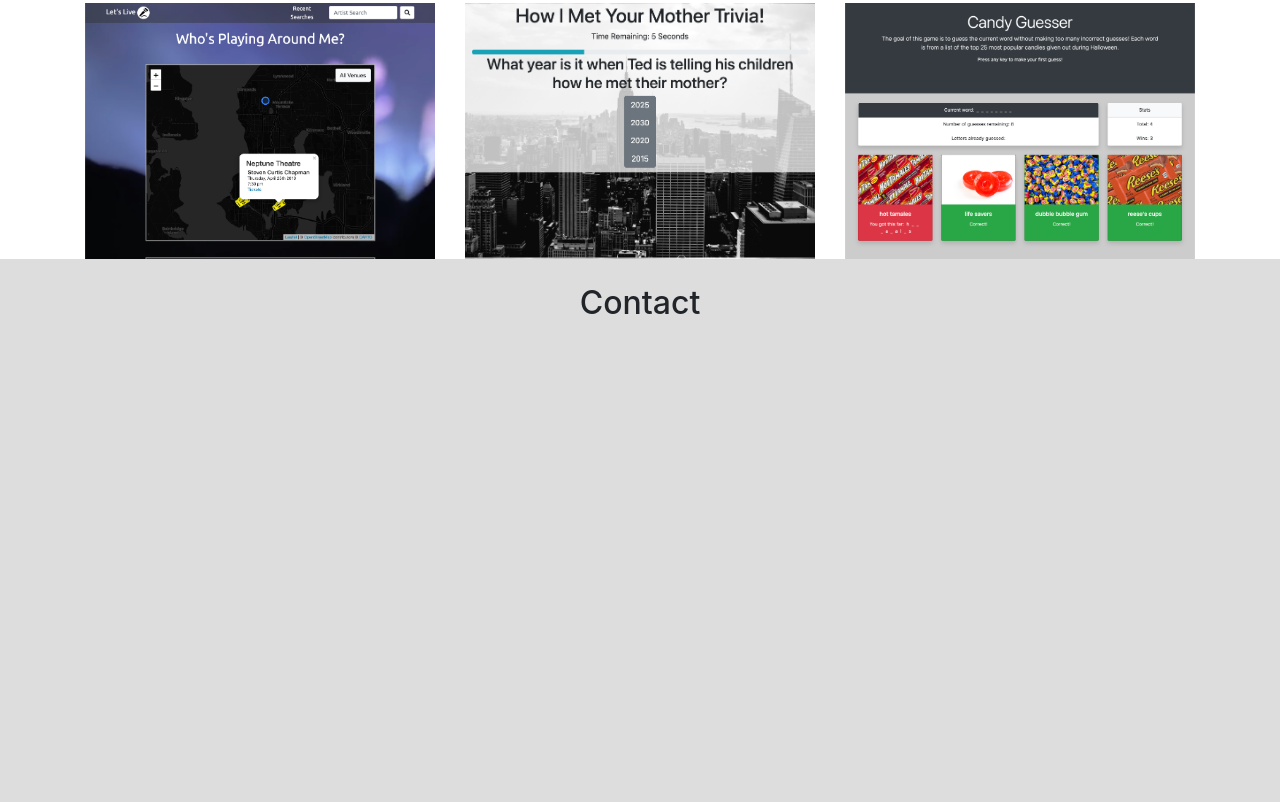
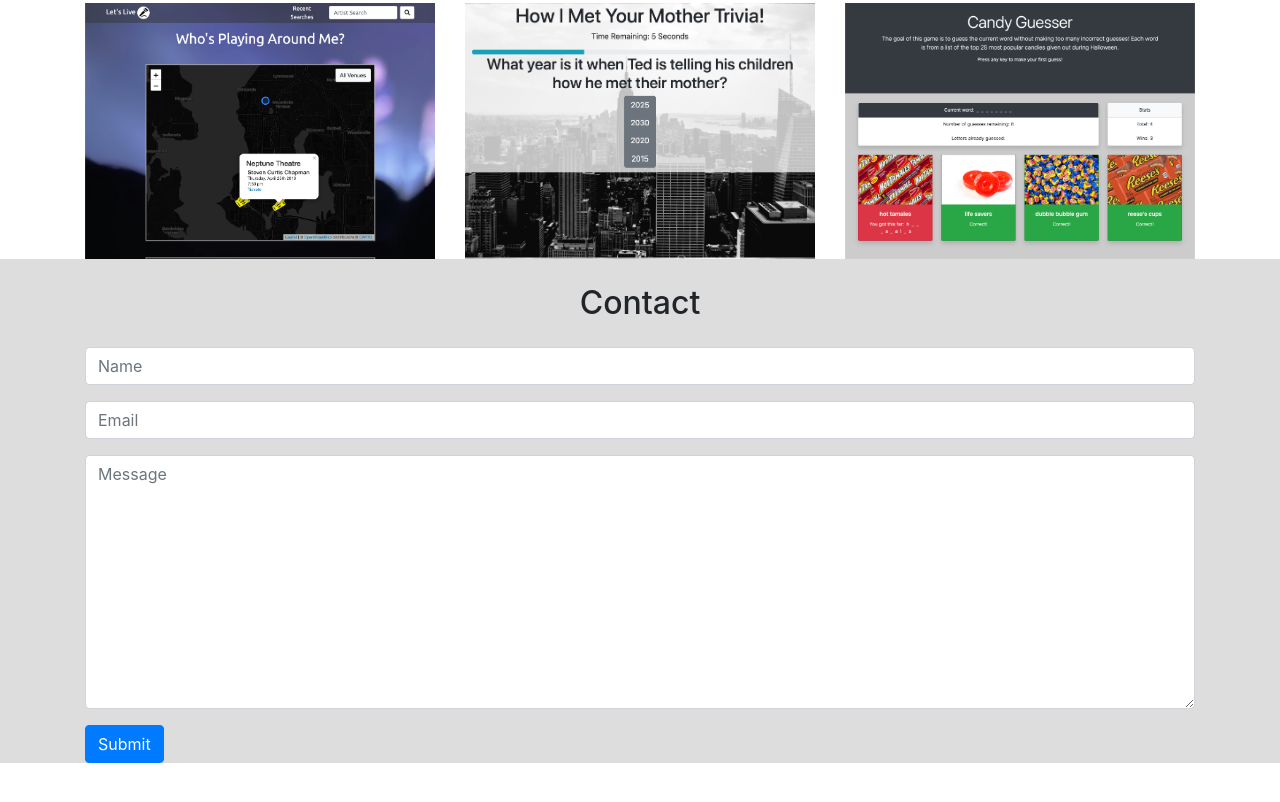
Before and after one commit to mrgmacandog/mrgmacandog.github.io, a plain HTML site: page index.html in a window 1280 px wide. Shown: the part 1654-2456 px from the top of the page. After the commit the page ends 2417 px from the top, so only its background shows below. Drawn offline with nearby package versions, Linux system fonts and the light colour scheme.

Commit message:
Add contact form

```diff
--- a/index.html
+++ b/index.html
@@ -11,16 +11,20 @@
     <!-- reset css -->
     <link rel="stylesheet" type="text/css" href="assets/css/reset.css">
     <!-- Bootstrap -->
-    <link rel="stylesheet" href="https://stackpath.bootstrapcdn.com/bootstrap/4.3.1/css/bootstrap.min.css" integrity="sha384-ggOyR0iXCbMQv3Xipma34MD+dH/1fQ784/j6cY/iJTQUOhcWr7x9JvoRxT2MZw1T" crossorigin="anonymous">
+    <link rel="stylesheet" href="https://stackpath.bootstrapcdn.com/bootstrap/4.3.1/css/bootstrap.min.css"
+        integrity="sha384-ggOyR0iXCbMQv3Xipma34MD+dH/1fQ784/j6cY/iJTQUOhcWr7x9JvoRxT2MZw1T" crossorigin="anonymous">
     <!-- Font Awesome -->
-    <link rel="stylesheet" href="https://use.fontawesome.com/releases/v5.8.1/css/all.css" integrity="sha384-50oBUHEmvpQ+1lW4y57PTFmhCaXp0ML5d60M1M7uH2+nqUivzIebhndOJK28anvf" crossorigin="anonymous">
+    <link rel="stylesheet" href="https://use.fontawesome.com/releases/v5.8.1/css/all.css"
+        integrity="sha384-50oBUHEmvpQ+1lW4y57PTFmhCaXp0ML5d60M1M7uH2+nqUivzIebhndOJK28anvf" crossorigin="anonymous">
     <!-- My CSS -->
     <link rel="stylesheet" type="text/css" media="screen" href="assets/css/style.css">
 
     <!-- jQuery -->
     <script src="https://ajax.googleapis.com/ajax/libs/jquery/3.3.1/jquery.min.js"></script>
     <!-- Bootstrap -->
-    <script src="https://stackpath.bootstrapcdn.com/bootstrap/4.3.1/js/bootstrap.min.js" integrity="sha384-JjSmVgyd0p3pXB1rRibZUAYoIIy6OrQ6VrjIEaFf/nJGzIxFDsf4x0xIM+B07jRM" crossorigin="anonymous"></script>
+    <script src="https://stackpath.bootstrapcdn.com/bootstrap/4.3.1/js/bootstrap.min.js"
+        integrity="sha384-JjSmVgyd0p3pXB1rRibZUAYoIIy6OrQ6VrjIEaFf/nJGzIxFDsf4x0xIM+B07jRM"
+        crossorigin="anonymous"></script>
     <!-- My JS -->
     <script src="assets/javascript/app.js"></script>
 </head>
@@ -40,7 +44,8 @@
     <div class="sticky-top bg-secondary">
         <nav class="container navbar navbar-expand-md navbar-dark">
             <a class="navbar-brand" href="#display">MRGM</a>
-            <button class="navbar-toggler" type="button" data-toggle="collapse" data-target="#navbarNav" aria-controls="navbarNav" aria-expanded="false" aria-label="Toggle navigation">
+            <button class="navbar-toggler" type="button" data-toggle="collapse" data-target="#navbarNav"
+                aria-controls="navbarNav" aria-expanded="false" aria-label="Toggle navigation">
                 <span class="navbar-toggler-icon"></span>
             </button>
             <div class="collapse navbar-collapse" id="navbarNav">
@@ -61,18 +66,21 @@
 
     <div id="about" class="section">
         <div class="container">
+            <h2 class="section-header">About</h2>
             <div class="row">
                 <div class="col-md-12">
-                    <h2 class="section-header">About</h2>
                     <div class="row">
                         <div class="col-md-6 d-flex align-items-center flex-column">
                             <img id="my-photo" src="assets/images/composite.jpg" alt="Martin Macandog">
                             <p>Who am I?</p>
                             <p>
-                                I'm an aspiring Full-Stack Web Developer who loves creating easy to use and intutive applications for users. I'm currently a student from the Februray cohort at the Univeristy of Washington Coding Bootcamp that is graduating this August.
+                                I'm an aspiring Full-Stack Web Developer who loves creating easy to use and intutive
+                                applications for users. I'm currently a student from the Februray cohort at the
+                                Univeristy of Washington Coding Bootcamp that is graduating this August.
                             </p>
                             <p>
-                                I'm also a recent University of Washington Geographic Information Systems graduate (June 2018) who loves utilizing spatial data and web mapping into my projects.
+                                I'm also a recent University of Washington Geographic Information Systems graduate (June
+                                2018) who loves utilizing spatial data and web mapping into my projects.
                             </p>
                         </div>
 
@@ -142,9 +150,9 @@
 
     <div id="portfolio" class="section">
         <div class="container">
+            <h2 class="section-header">Portfolio</h2>
             <div class="row">
                 <div class="col-md-12">
-                    <h2 class="section-header">Portfolio</h2>
                     <div class="row">
                         <!-- <div class="accordion col-md-4" id="accordionExample">
                             <div class="card">
@@ -166,7 +174,7 @@
 
                         <div class="col-md-4">
                             <!-- <a href="https://mrgmacandog.github.io/lets-live/"> -->
-                                <img class="portfolio-image" src="assets/images/lets-live.png" alt="Let's Live Web App">
+                            <img class="portfolio-image" src="assets/images/lets-live.png" alt="Let's Live Web App">
                             <!-- </a> -->
 
                             <div class="portfolio-info">
@@ -182,7 +190,8 @@
 
                         <div class="col-md-4">
                             <!-- <a href="https://mrgmacandog.github.io/TriviaGame/"> -->
-                                <img class="portfolio-image" src="assets/images/himym-trivia.png" alt="How I Met Yout Mother Trivia">
+                            <img class="portfolio-image" src="assets/images/himym-trivia.png"
+                                alt="How I Met Yout Mother Trivia">
                             <!-- </a> -->
 
                             <div class="portfolio-info">
@@ -198,7 +207,7 @@
 
                         <div class="col-md-4">
                             <!-- <a href="https://mrgmacandog.github.io/Word-Guess-Game/"> -->
-                                <img class="portfolio-image" src="assets/images/candy-guesser.png" alt="Candy Guesser Game">
+                            <img class="portfolio-image" src="assets/images/candy-guesser.png" alt="Candy Guesser Game">
                             <!-- </a> -->
 
                             <div class="portfolio-info">
@@ -219,9 +228,31 @@
 
     <div id="contact" class="section">
         <div class="container">
-            <div class="row" style="height: 1000px">
+            <h2 class="section-header">Contact</h2>
+            <div class="row">
                 <div class="col-md-12">
-                    <h2 class="section-header">Contact</h2>
+
+                    <!-- <div class="row"> -->
+                        <form>
+                            <div class="form-group">
+                                <!-- <label for="name-input">Name</label> -->
+                                <input type="email" class="form-control" id="name-input" placeholder="Name">
+                            </div>
+
+                            <div class="form-group">
+                                <!-- <label for="email-input">Email</label> -->
+                                <input type="email" class="form-control" id="email-input" placeholder="Email">
+                            </div>
+
+                            <div class="form-group">
+                                <!-- <label for="message-input">Message</label> -->
+                                <textarea class="form-control" id="message-input" rows="10"
+                                    placeholder="Message"></textarea>
+                            </div>
+
+                            <button type="submit" class="btn btn-primary">Submit</button>
+                        </form>
+                    <!-- </div> -->
                 </div>
             </div>
         </div>
```
